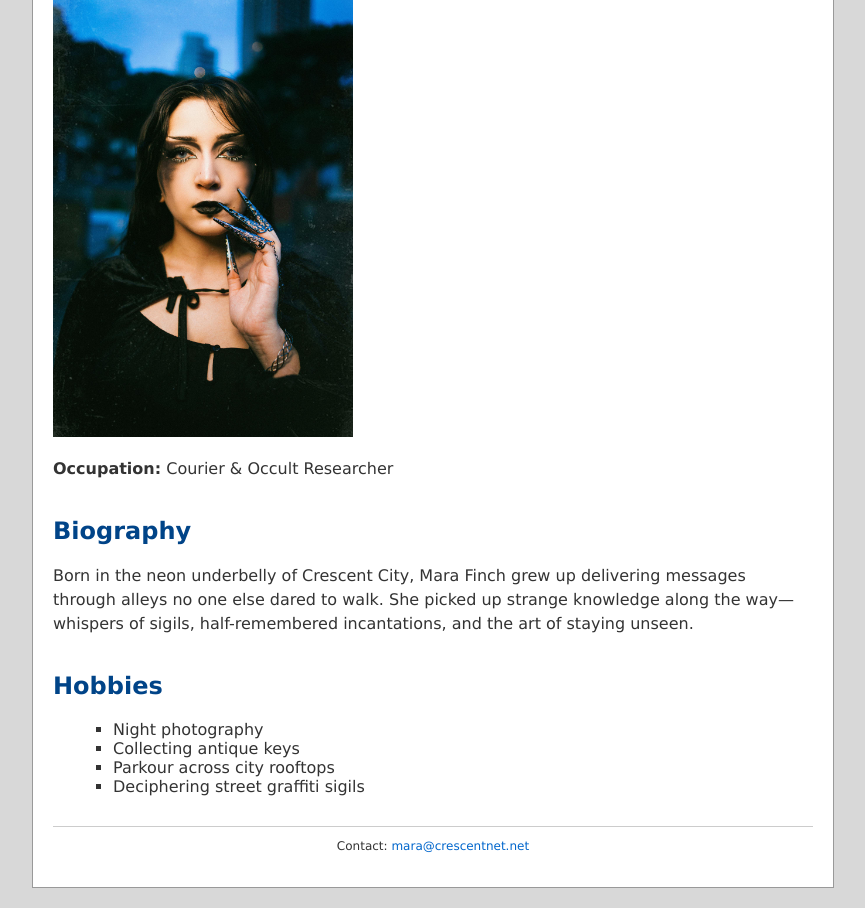
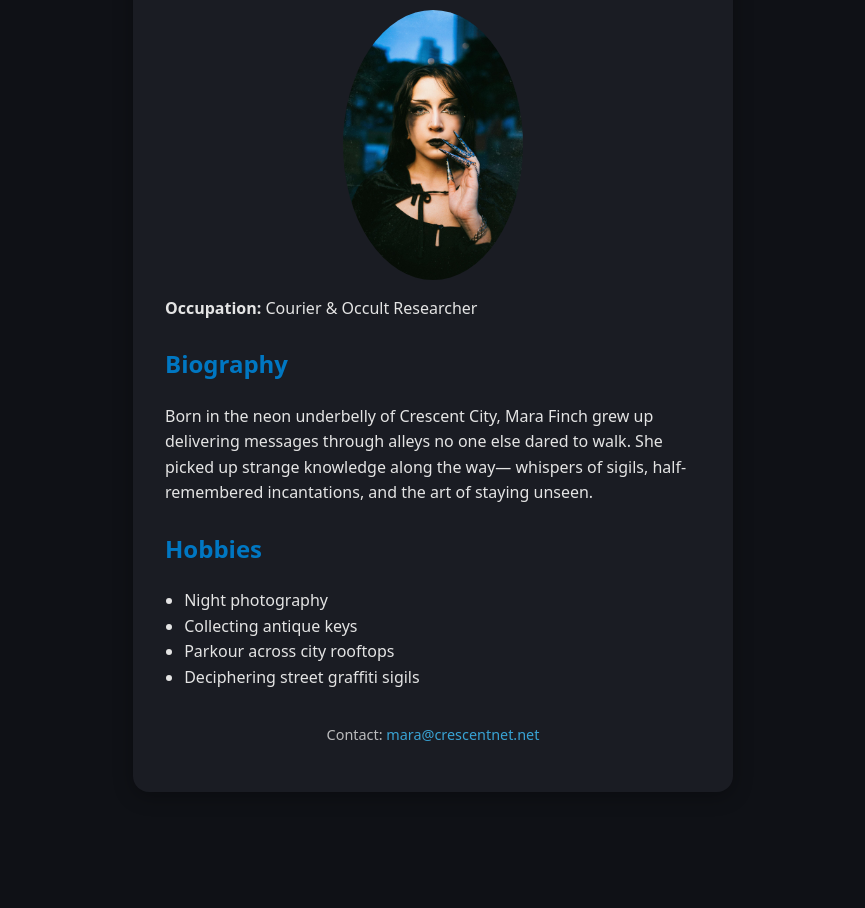
Before and after one commit to gbirke/jujutsu-branch-testing, a plain HTML site: page index.html in a window 1280 px wide. Shown: the part 127-1035 px from the top of the page, without its empty margins (207-1072 px from the left). After the commit the page ends 951 px from the top, so only its background shows below. Drawn offline with Linux system fonts and the light colour scheme.

Commit message:
Modernize Design
Finally arriving in the 2025s!

```diff
--- a/style.css
+++ b/style.css
@@ -1,52 +1,83 @@
+:root {
+  --bg: #0f1116;
+  --fg: #e4e4e4;
+  --accent: #40c4ff;
+  --accent-dark: #0077c2;
+  --card-bg: #1a1c23;
+}
+
+* {
+  box-sizing: border-box;
+}
+
 body {
-  background-color: #d8d8d8;
-  font-family: "Verdana", sans-serif;
-  color: #333;
+  background: var(--bg);
+  color: var(--fg);
+  font-family: system-ui, sans-serif;
   margin: 0;
   padding: 0;
+  line-height: 1.6;
+  display: flex;
+  justify-content: center;
+  align-items: flex-start;
+  min-height: 100vh;
 }
 
 #container {
-  width: 760px;
-  margin: 20px auto;
-  background-color: #fff;
-  border: 1px solid #999;
-  padding: 20px;
+  background: var(--card-bg);
+  max-width: 600px;
+  margin: 2rem;
+  padding: 2rem;
+  border-radius: 1rem;
+  box-shadow: 0 4px 20px rgba(0,0,0,0.3);
 }
 
 h1 {
-  font-size: 28px;
-  color: #003366;
-  border-bottom: 2px solid #003366;
+  color: var(--accent);
+  margin-top: 0;
+  font-size: 2rem;
 }
 
 h2 {
-  color: #004488;
-  margin-top: 1.5em;
+  margin-top: 1.5rem;
+  color: var(--accent-dark);
 }
 
-p {
-  line-height: 1.5;
+img {
+  width: 100%;
+  max-width: 180px;
+  border-radius: 50%;
+  display: block;
+  margin: 1rem auto;
 }
 
 ul {
-  list-style-type: square;
-  margin-left: 20px;
+  padding-left: 1.2rem;
 }
 
 .footer {
-  margin-top: 30px;
-  font-size: 12px;
+  margin-top: 2rem;
+  font-size: 0.9rem;
   text-align: center;
-  border-top: 1px solid #ccc;
-  padding-top: 10px;
+  opacity: 0.8;
 }
 
 a {
-  color: #0066cc;
+  color: var(--accent);
   text-decoration: none;
 }
 
 a:hover {
   text-decoration: underline;
 }
+
+@media (max-width: 600px) {
+  #container {
+    margin: 1rem;
+    padding: 1.5rem;
+  }
+
+  h1 {
+    font-size: 1.6rem;
+  }
+}
```
